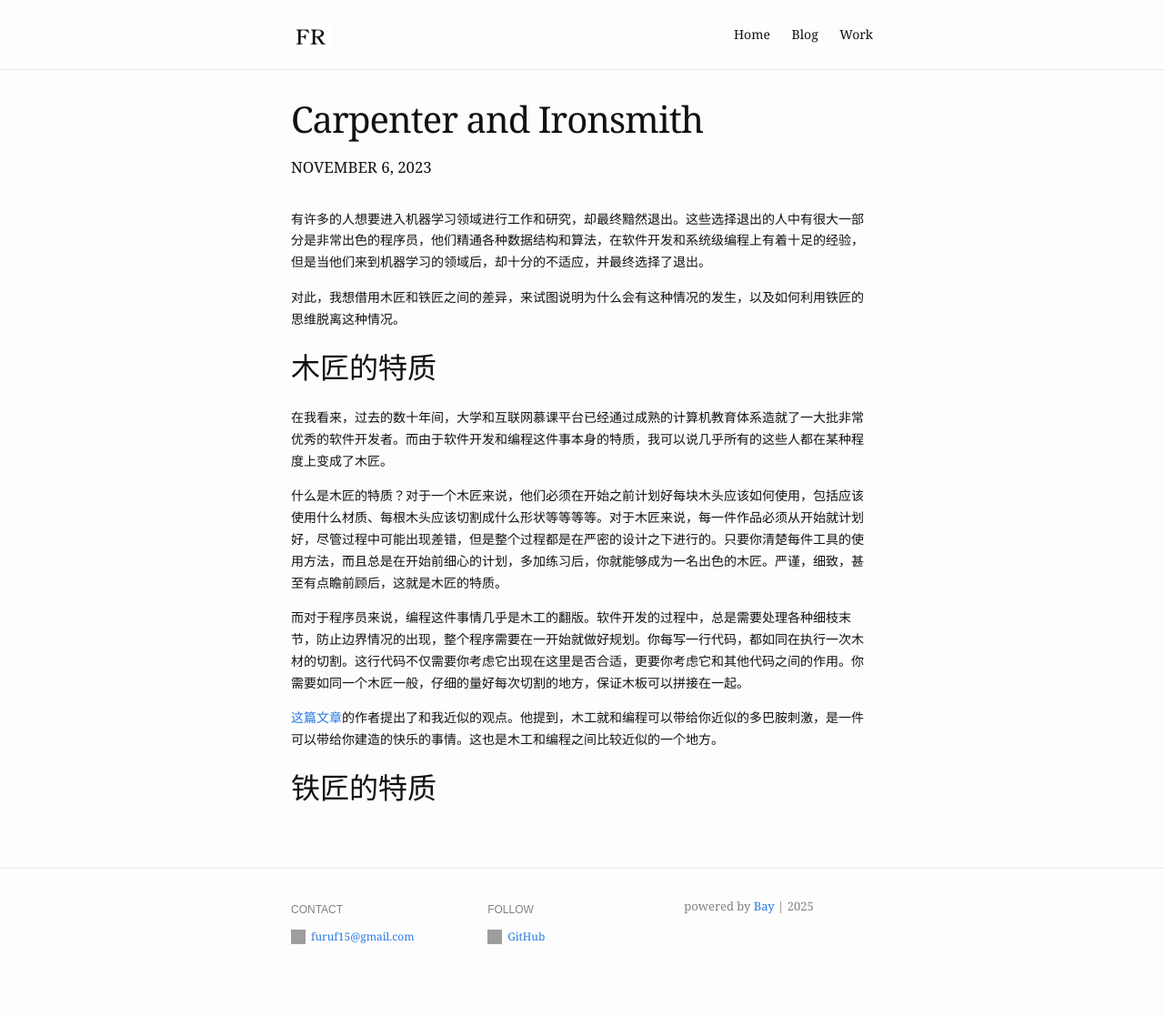
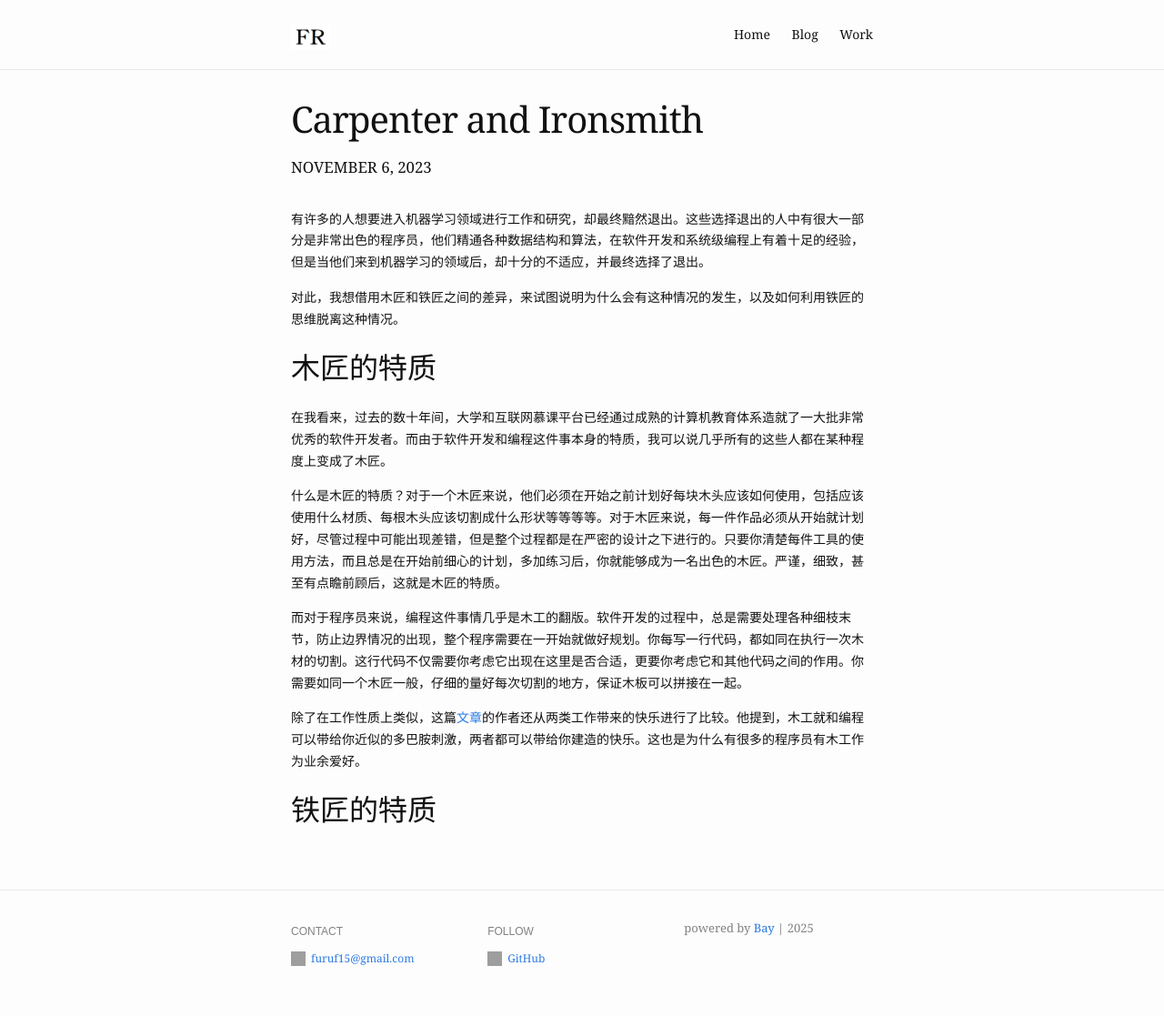
Before and after one commit to FuRuF-11/FuRuF-11.github.io, a Jekyll site: the page built from _posts/2025-01-01-carpenter-and-ironsmith.md, in a window 1280 px wide. Shown: the whole page at 91% size. Built offline with Jekyll 4.4.1, drawn with Linux system fonts in a browser that asks for light colours; a script that is not in the unit is left out; before the commit the page ends 1093 px from its top, so only the background shows below that.

Commit message:
modified:   _posts/2025-01-01-carpenter-and-ironsmith.md

```diff
--- a/_posts/2025-01-01-carpenter-and-ironsmith.md
+++ b/_posts/2025-01-01-carpenter-and-ironsmith.md
@@ -17,6 +17,6 @@ blurb: "木匠与铁匠"
 
 而对于程序员来说，编程这件事情几乎是木工的翻版。软件开发的过程中，总是需要处理各种细枝末节，防止边界情况的出现，整个程序需要在一开始就做好规划。你每写一行代码，都如同在执行一次木材的切割。这行代码不仅需要你考虑它出现在这里是否合适，更要你考虑它和其他代码之间的作用。你需要如同一个木匠一般，仔细的量好每次切割的地方，保证木板可以拼接在一起。
 
-[这篇文章](https://www.zainrizvi.io/blog/why-software-engineers-like-woodworking/)的作者提出了和我近似的观点。他提到，木工就和编程可以带给你近似的多巴胺刺激，是一件可以带给你建造的快乐的事情。这也是木工和编程之间比较近似的一个地方。
+除了在工作性质上类似，这篇[文章](https://www.zainrizvi.io/blog/why-software-engineers-like-woodworking/)的作者还从两类工作带来的快乐进行了比较。他提到，木工就和编程可以带给你近似的多巴胺刺激，两者都可以带给你建造的快乐。这也是为什么有很多的程序员有木工作为业余爱好。
 
 ## 铁匠的特质
```
